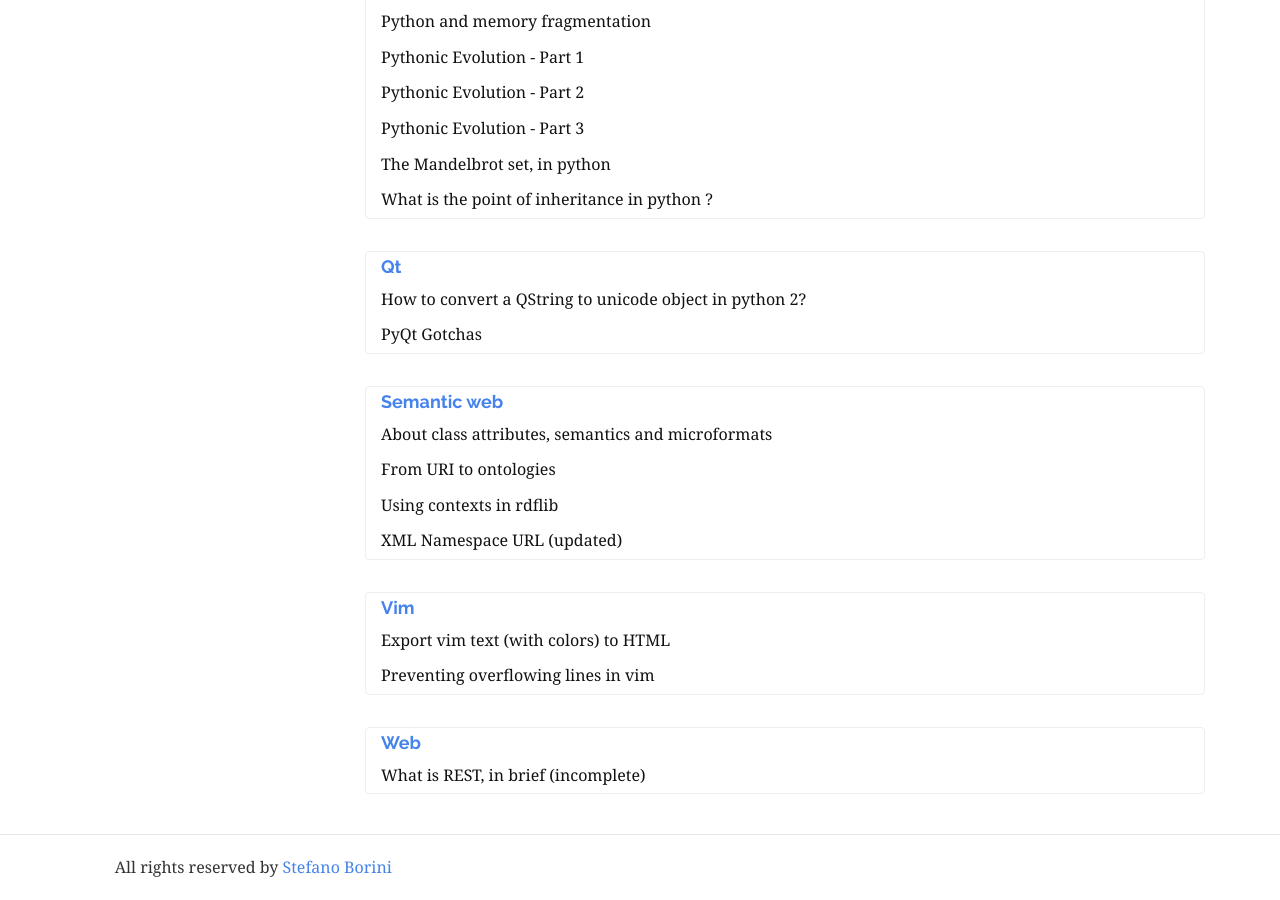
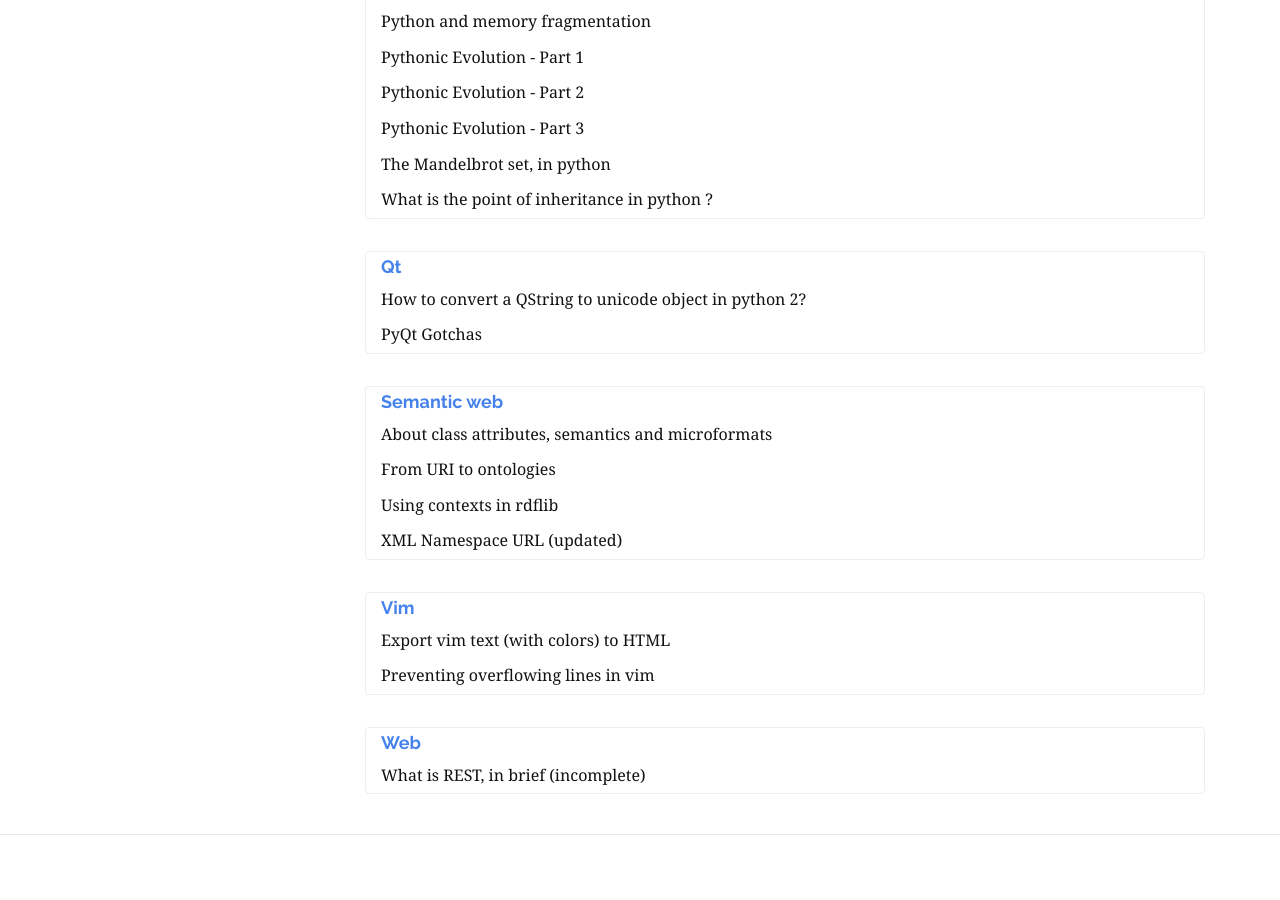
Before and after one commit to stefanoborini/stefanoborini.github.io, a Jekyll site: the page built from index.html, in a window 1280 px wide and 900 px high, scrolled down 3206 px. Built offline with Jekyll 4.4.1, drawn with Linux system fonts in a browser that asks for light colours; the list of posts is cut into pages by our own code; after the commit the page ends 4081 px from its top, so only the background shows below that.

Commit message:
Removed copyright. who gives a damn

```diff
--- a/_includes/footer.html
+++ b/_includes/footer.html
@@ -1,15 +1,6 @@
 <footer>
     <div class="container">
         <div class="row p20">
-            {% if site.copyright.name %}
-                <div class="col-md-4 text-center mt25">All rights reserved by <a target="_blank" href="{{site.copyright.link}}">{{site.copyright.name}}</a></div>
-            {% endif %}
-
-            <div class="col-md-4 text-center mt25" >
-                {% if site.built-by %}
-                <a target="_blank" href="http://webjeda.com"><img src="https://img.shields.io/badge/Built%20by-webjeda-blue.svg" alt="{{site.built-by}}"></a>
-                {% endif %}
-            </div>
         </div>
     </div>
 </footer>
```
